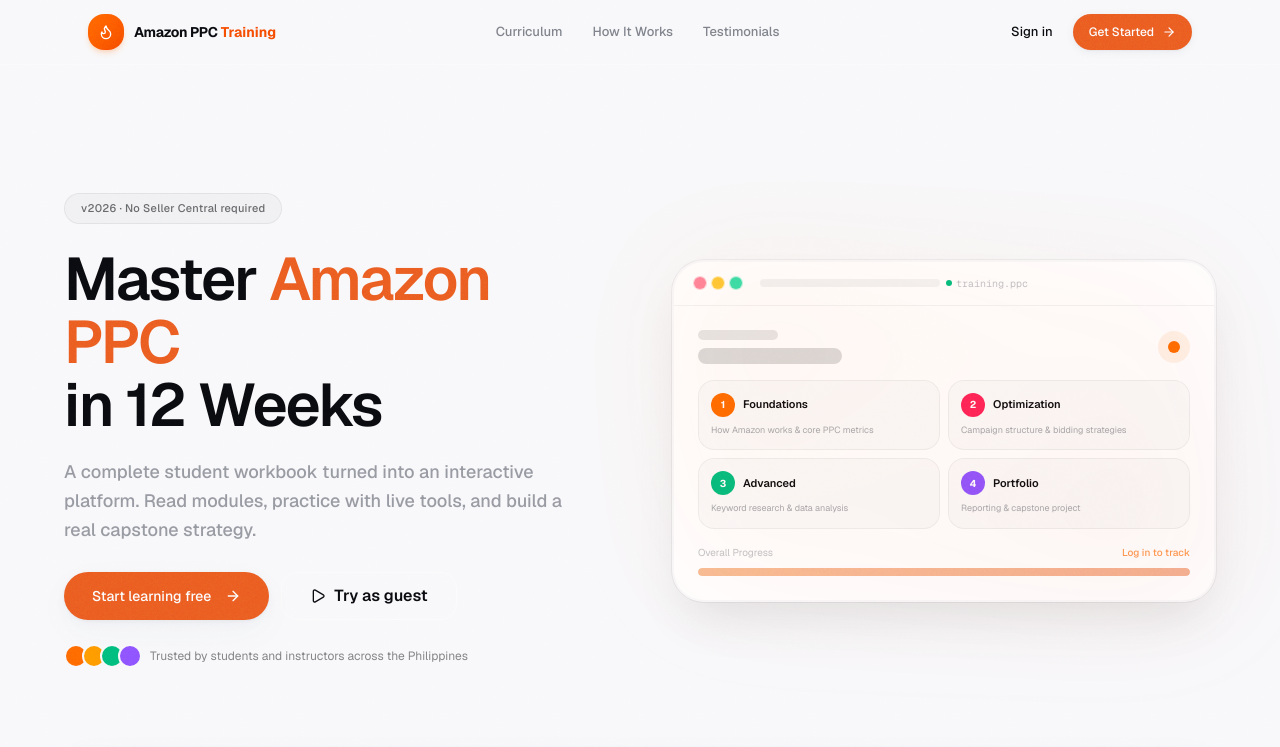
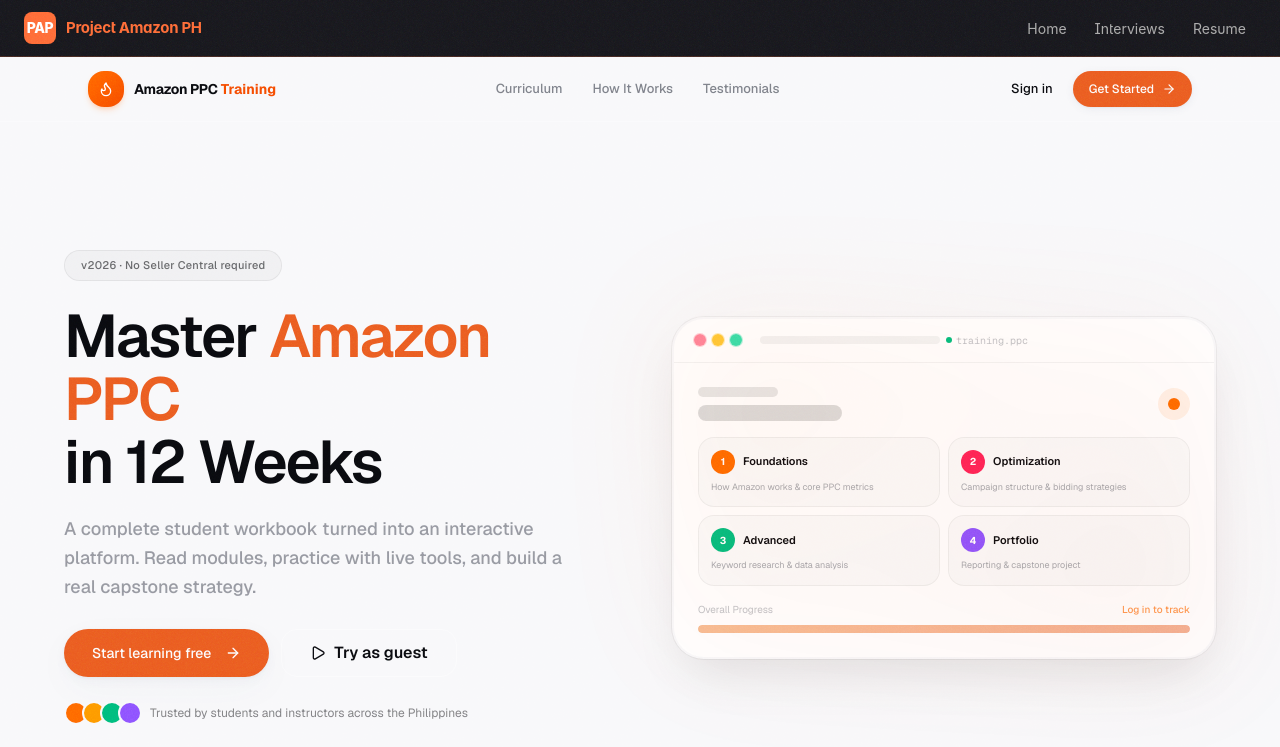
Before and after one commit to projectamazonph/ppc-companion, a Next.js app: page / in a window 1280 px wide. Shown: the top 747 px of the page. Built offline with nearby package versions, Linux system fonts and the light colour scheme.

Commit message:
Add PapHeader component with Project Amazon PH branding

```diff
--- a/src/app/layout.tsx
+++ b/src/app/layout.tsx
@@ -2,6 +2,7 @@
 import { GeistSans, GeistMono } from "geist/font";
 import "./globals.css";
 import { Toaster } from "@/components/ui/toaster";
+import { PapHeader } from "@/components/header";
 
 const BASE_URL = "https://ppc-companion.vercel.app";
 
@@ -152,6 +153,7 @@
           dangerouslySetInnerHTML={{ __html: JSON.stringify(jsonLd) }}
         />
         <div className="grain-overlay" />
+        <PapHeader />
         {children}
         <Toaster />
       </body>
--- /dev/null
+++ b/src/components/header/index.tsx
@@ -0,0 +1,56 @@
+'use client';
+
+import Link from 'next/link';
+
+const PAPLogo = () => (
+  <svg width="32" height="32" viewBox="0 0 32 32" fill="none" xmlns="http://www.w3.org/2000/svg">
+    <rect width="32" height="32" rx="8" fill="#FF6B35"/>
+    <text x="50%" y="54%" dominantBaseline="middle" textAnchor="middle"
+      fontFamily="Inter, system-ui, sans-serif" fontWeight="800" fontSize="14"
+      fill="white" letterSpacing="-0.5">PAP</text>
+  </svg>
+);
+
+export function PapHeader() {
+  return (
+    <header style={{
+      display: 'flex',
+      alignItems: 'center',
+      justifyContent: 'space-between',
+      padding: '12px 24px',
+      borderBottom: '1px solid rgba(255,107,53,0.2)',
+      background: 'rgba(10,10,15,0.95)',
+      backdropFilter: 'blur(8px)',
+      position: 'sticky',
+      top: 0,
+      zIndex: 50,
+    }}>
+      <Link href="/" style={{ display: 'flex', alignItems: 'center', gap: 10, textDecoration: 'none' }}>
+        <PAPLogo />
+        <span style={{
+          color: '#FF6B35',
+          fontWeight: 700,
+          fontSize: 15,
+          letterSpacing: '-0.3px',
+          fontFamily: 'Inter, system-ui, sans-serif',
+        }}>
+          Project Amazon PH
+        </span>
+      </Link>
+      <nav style={{ display: 'flex', gap: 8 }}>
+        <Link href="/" style={{ color: '#aaa', textDecoration: 'none', fontSize: 14, padding: '4px 10px', borderRadius: 6, fontFamily: 'Inter, system-ui, sans-serif' }}
+          onMouseEnter={e => (e.currentTarget.style.color = '#fff')}
+          onMouseLeave={e => (e.currentTarget.style.color = '#aaa')}
+        >Home</Link>
+        <Link href="/interviews" style={{ color: '#aaa', textDecoration: 'none', fontSize: 14, padding: '4px 10px', borderRadius: 6, fontFamily: 'Inter, system-ui, sans-serif' }}
+          onMouseEnter={e => (e.currentTarget.style.color = '#fff')}
+          onMouseLeave={e => (e.currentTarget.style.color = '#aaa')}
+        >Interviews</Link>
+        <Link href="/resume" style={{ color: '#aaa', textDecoration: 'none', fontSize: 14, padding: '4px 10px', borderRadius: 6, fontFamily: 'Inter, system-ui, sans-serif' }}
+          onMouseEnter={e => (e.currentTarget.style.color = '#fff')}
+          onMouseLeave={e => (e.currentTarget.style.color = '#aaa')}
+        >Resume</Link>
+      </nav>
+    </header>
+  );
+}
```
